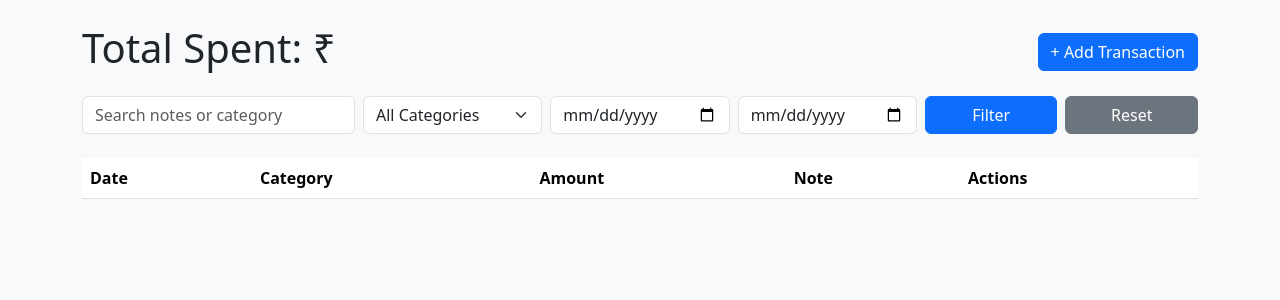
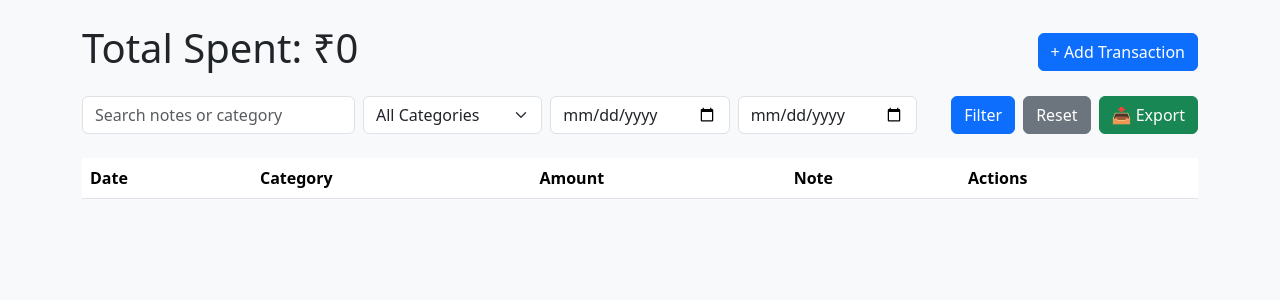
Before and after one commit to arushibhagat/Finance-Tracker, a Flask app: page /history in a window 1280 px wide. Shown: the part 56-356 px from the top of the page. Run offline with Flask 3, Linux system fonts and the light colour scheme; data comes from the database, SQL or seed files in the repository; data that the repository does not hold is empty.

Commit message:
Added export with filters support for CSV download

```diff
--- a/app.py
+++ b/app.py
@@ -47,6 +47,7 @@ def home():
 def history():
     db = get_db()
 
+    # Filters
     search = request.args.get("search", "")
     filter_category = request.args.get("filter_category", "")
     start_date = request.args.get("start_date", "")
@@ -74,16 +75,39 @@ def history():
     query += " ORDER BY date DESC"
     transactions = db.execute(query, params).fetchall()
 
+    # ---- TOTAL CALCULATION ----
+    total = db.execute("SELECT SUM(amount) FROM transactions").fetchone()[0] or 0
+
+    # this month
+    current_month = datetime.now().strftime("%Y-%m")
+    monthly_total = db.execute("SELECT SUM(amount) FROM transactions WHERE date LIKE ?", (f"%{current_month}%",)).fetchone()[0] or 0
+
+    # top category
+    top_category_row = db.execute("SELECT category, SUM(amount) AS total FROM transactions GROUP BY category ORDER BY total DESC LIMIT 1").fetchone()
+    top_category = top_category_row["category"] if top_category_row else "None"
+
     categories = db.execute("SELECT * FROM categories ORDER BY name ASC").fetchall()
 
-    return render_template("history.html",
-                           transactions=transactions,
-                           search=search,
-                           filter_category=filter_category,
-                           start_date=start_date,
-                           end_date=end_date,
-                           categories=categories)
+    # chart
+    cat_data = db.execute("SELECT category, SUM(amount) as total FROM transactions GROUP BY category").fetchall()
+    labels = [row["category"] for row in cat_data]
+    values = [row["total"] for row in cat_data]
 
+    # ---- RETURN PAGE ----
+    return render_template(
+        "history.html",
+        transactions=transactions,
+        total=total,
+        monthly_total=monthly_total,
+        top_category=top_category,
+        search=search,
+        filter_category=filter_category,
+        start_date=start_date,
+        end_date=end_date,
+        categories=categories,
+        labels=labels,
+        values=values,
+    )
 
 # ------------------ DASHBOARD PAGE ------------------
 @app.route("/dashboard")
@@ -209,6 +233,56 @@ def add_category():
     return redirect(f"/add?selected={new_cat}&date={date}&amount={amount}&note={note}")
 
 
+# ------------------ EXPORT CSV ------------------
+import csv
+from flask import Response
+
+@app.route("/export")
+def export():
+    db = get_db()
+
+    # Read filters
+    search = request.args.get("search", "")
+    filter_category = request.args.get("filter_category", "")
+    start_date = request.args.get("start_date", "")
+    end_date = request.args.get("end_date", "")
+
+    query = "SELECT * FROM transactions WHERE 1=1"
+    params = []
+
+    if search:
+        query += " AND (note LIKE ? OR category LIKE ?)"
+        params.extend([f"%{search}%", f"%{search}%"])
+
+    if filter_category:
+        query += " AND category = ?"
+        params.append(filter_category)
+
+    if start_date:
+        query += " AND date >= ?"
+        params.append(start_date)
+
+    if end_date:
+        query += " AND date <= ?"
+        params.append(end_date)
+
+    query += " ORDER BY date DESC"
+    transactions = db.execute(query, params).fetchall()
+
+    # Generate CSV data
+    def generate():
+        data = "Date,Type,Category,Amount,Note\n"
+        for t in transactions:
+            data += f"{t['date']},{t['type']},{t['category']},{t['amount']},{t['note']}\n"
+        return data
+
+    return Response(
+        generate(),
+        mimetype="text/csv",
+        headers={"Content-Disposition": "attachment; filename=transactions_filtered.csv"}
+    )
+
+
 # ------------------ MAIN ------------------
 if __name__ == "__main__":
     app.run(debug=True)
--- a/templates/history.html
+++ b/templates/history.html
@@ -31,10 +31,17 @@
         <input type="date" name="end_date" value="{{ end_date }}" class="form-control">
     </div>
 
-    <div class="col-md-3 d-flex gap-2">
-        <button class="btn btn-primary w-100" type="submit">Filter</button>
-        <a href="/history" class="btn btn-secondary w-100">Reset</a>
+    <div class="col-md-3">
+        <div class="d-flex gap-2 justify-content-end">
+            <button class="btn btn-primary" type="submit">Filter</button>
+            <a href="/" class="btn btn-secondary">Reset</a>
+            <a href="/export?search={{ search }}&filter_category={{ filter_category }}&start_date={{ start_date }}&end_date={{ end_date }}"
+                class="btn btn-success">📥 Export</a>
+        </div>
     </div>
+
+
+
 </form>
 
 <!-- Transactions Table -->
```
